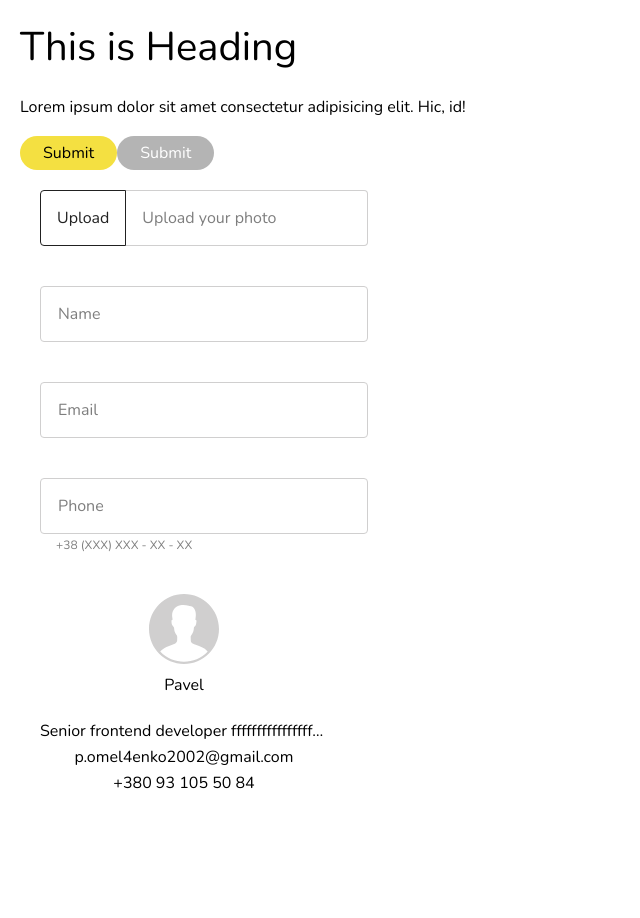
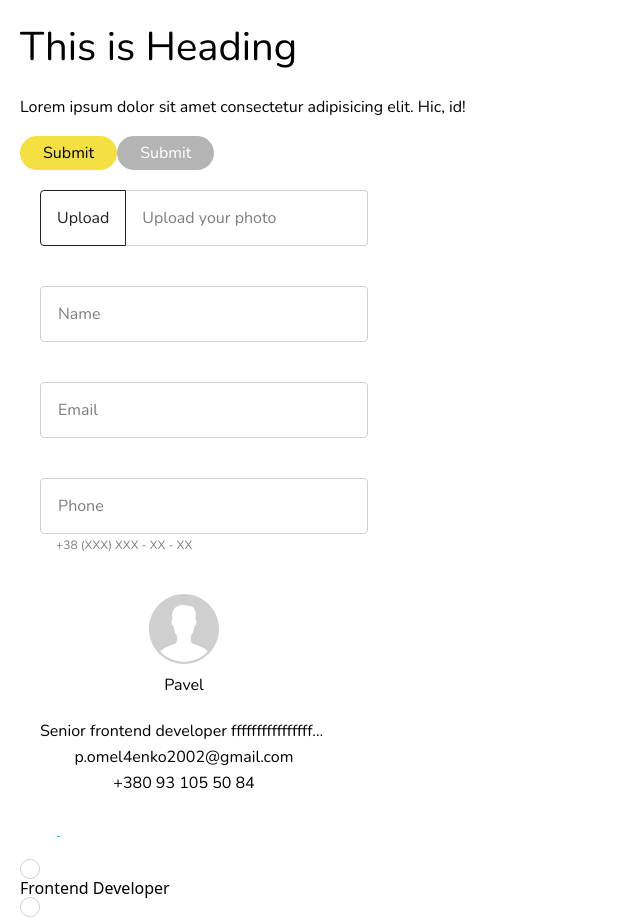
Before and after one commit to KAVASAKKI/testtask-2022, a React (Create React App) app: page / in a window 1280 px wide. Shown: the top 918 px of the page, without its empty margins (0-640 px from the left). Before the commit the page ends 836 px from the top, so only its background shows below. Built offline with nearby package versions, Linux system fonts and the light colour scheme.

Commit message:
Add "RadioInput", "PositionRadioGroup" elements

```diff
--- a/package.json
+++ b/package.json
@@ -3,6 +3,9 @@
   "version": "0.1.0",
   "private": true,
   "dependencies": {
+    "@emotion/react": "^11.10.5",
+    "@emotion/styled": "^11.10.5",
+    "@mui/material": "^5.10.15",
     "@testing-library/jest-dom": "^5.14.1",
     "@testing-library/react": "^13.0.0",
     "@testing-library/user-event": "^13.2.1",
--- a/src/App.tsx
+++ b/src/App.tsx
@@ -1,4 +1,5 @@
 import React from 'react';
+import CircularProgress from '@mui/material/CircularProgress';
 import { Heading } from 'elements/Heading/Heading';
 import { Font } from 'elements/Font/Font';
 import { Text } from 'elements/Text/Text';
@@ -6,8 +7,9 @@ import { Button } from 'elements/Button/Button';
 import { FileInput } from 'elements/FileInput/FileInput';
 import { Input } from 'elements/Input/Input';
 import { Card } from 'elements/Card/Card';
-import { Image } from 'elements/Image/Image';
 import './App.scss';
+import { PositionRadioGroup } from 'elements/PositionRadioGroup/PositionRadioGroup';
+import { RadioInput } from 'elements/RadioInput/RadioInput';
 
 export const App = () => {
   return (
@@ -34,6 +36,14 @@ export const App = () => {
       />
 
       <Card />
+
+      <CircularProgress style={{ color: '#00BDD3' }} />
+
+      {/* <PositionRadioGroup /> */}
+      <RadioInput name="position-radio" value="Frontend Developer" />
+      <RadioInput name="position-radio" value="Backend developer" />
+      <RadioInput name="position-radio" value="Designer" />
+      <RadioInput name="position-radio" value="QA" />
     </div>
   );
 };
--- /dev/null
+++ b/src/elements/PositionRadioGroup/PositionRadioGroup.tsx
@@ -0,0 +1,37 @@
+import Radio from '@mui/material/Radio';
+import RadioGroup from '@mui/material/RadioGroup';
+import FormControlLabel from '@mui/material/FormControlLabel';
+import FormControl from '@mui/material/FormControl';
+import FormLabel from '@mui/material/FormLabel';
+
+export const PositionRadioGroup = () => {
+  return (
+    <FormControl>
+      <FormLabel id="position-radio-buttons-group-label">
+        Select your position
+      </FormLabel>
+      <RadioGroup
+        aria-labelledby="position-radio-buttons-group-label"
+        defaultValue="Frontend developer"
+        name="position-radio-buttons-group"
+      >
+        <FormControlLabel
+          value="Frontend developer"
+          control={<Radio />}
+          label="Frontend developer"
+        />
+        <FormControlLabel
+          value="Backend developer"
+          control={<Radio />}
+          label="Backend developer"
+        />
+        <FormControlLabel
+          value="Designer"
+          control={<Radio />}
+          label="Designer"
+        />
+        <FormControlLabel value="QA" control={<Radio />} label="QA" />
+      </RadioGroup>
+    </FormControl>
+  );
+};
--- /dev/null
+++ b/src/elements/RadioInput/RadioInput.module.scss
@@ -0,0 +1,45 @@
+.label {
+  cursor: pointer;
+}
+
+.input {
+  appearance: none;
+  position: absolute;
+
+  &:checked {
+    & + .customInput {
+      border-color: #00bdd3;
+
+      & .dot {
+        background-color: #00bdd3;
+      }
+    }
+  }
+}
+
+.customInput {
+  display: flex;
+  justify-content: center;
+  align-items: center;
+
+  width: 20px;
+  height: 20px;
+
+  border: 1px solid #d0cfcf;
+  border-radius: 50%;
+
+  transition: all 200ms linear;
+
+  & .dot {
+    display: inherit;
+
+    width: 10px;
+    height: 10px;
+
+    border-radius: inherit;
+
+    background-color: transparent;
+
+    transition: all 200ms linear;
+  }
+}
--- /dev/null
+++ b/src/elements/RadioInput/RadioInput.tsx
@@ -0,0 +1,22 @@
+import styles from './RadioInput.module.scss';
+
+type RadioInputType = { name: string; value: string };
+
+export const RadioInput = ({ name, value }: RadioInputType) => {
+  return (
+    <>
+      <label className={styles.label}>
+        <input
+          className={styles.input}
+          type="radio"
+          name={name}
+          value={value}
+        />
+        <span className={styles.customInput}>
+          <span className={styles.dot}></span>
+        </span>
+        {value}
+      </label>
+    </>
+  );
+};
```
